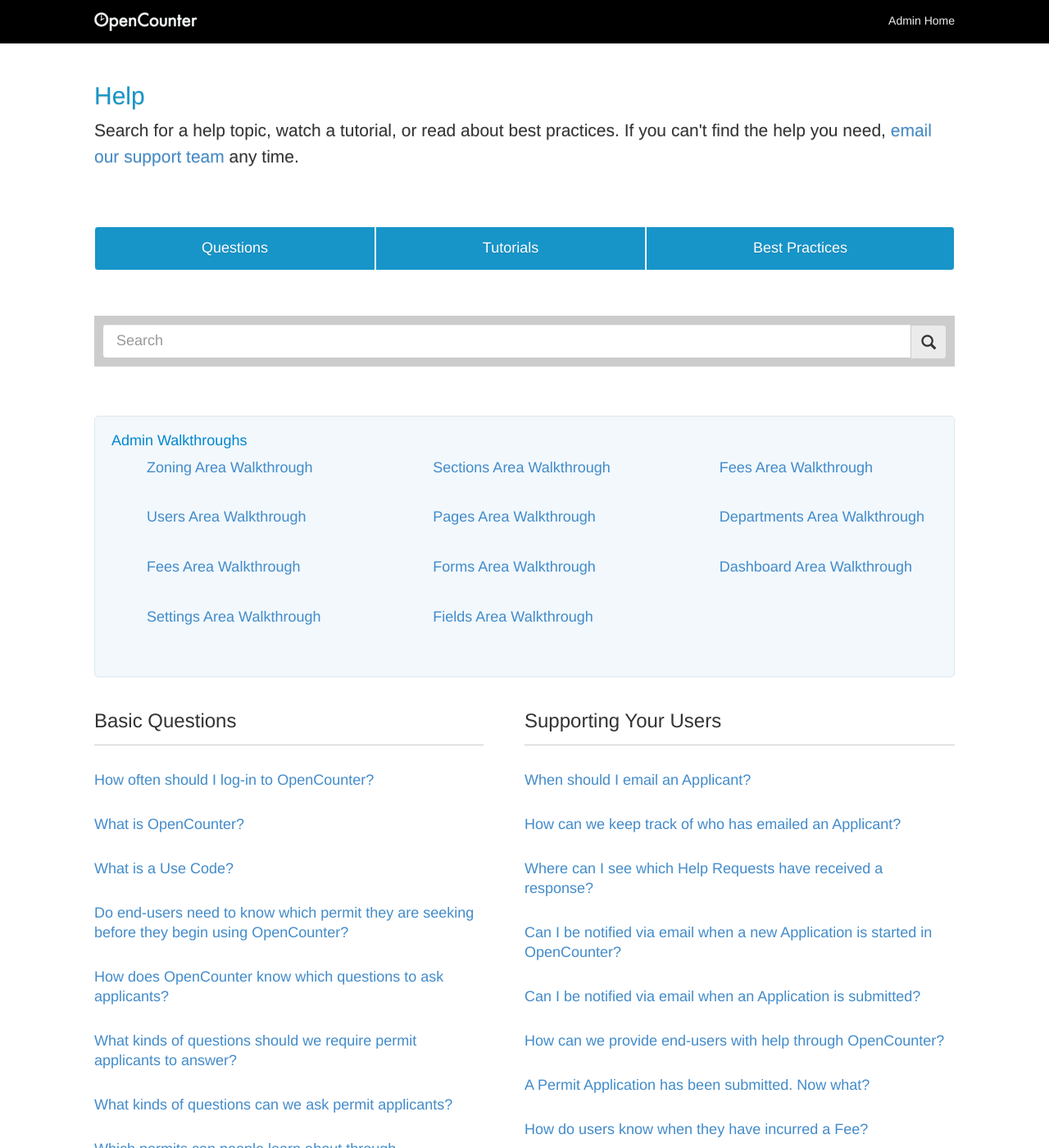
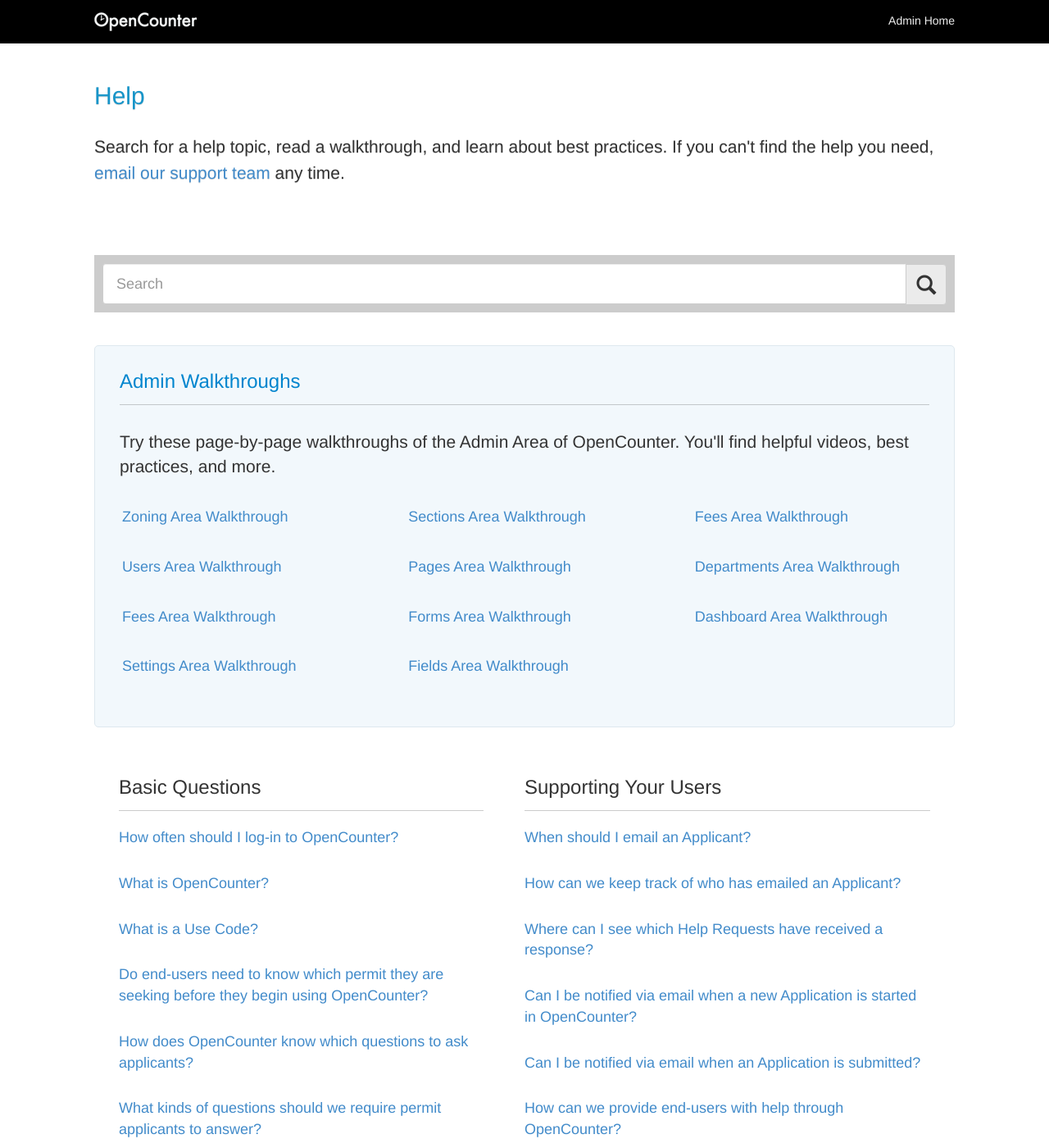
Before and after one commit to opencounter/helpdesk, a Jekyll site: the page built from index.html, in a window 1280 px wide and 1400 px high. Shown: the whole window at 82% size. Built offline with Jekyll 4.4.1, drawn with Linux system fonts in a browser that asks for light colours; nearby versions of some CDN libraries; Markdown is read by kramdown in place of the engine named in the settings; comment, search, counter and statistics services are not loaded.

Commit message:
stylings for search results, home page whitespace

```diff
--- a/_includes/subnav.html
+++ b/_includes/subnav.html
@@ -2,12 +2,14 @@
   <div class="container">
     <div class="header-content">
       <h2>Help</h2>
-      <p>Search for a help topic, watch a tutorial, or read about best practices. If you can't find the help you need, <a href="mailto:hello@opencounter.us">email our support team</a> any time.</p>
+      <p>Search for a help topic, read a walkthrough, and learn about best practices. If you can't find the help you need,<!-- </br> --> <a href="mailto:hello@opencounter.us">email our support team</a> any time.</p>
     </div>
-    <div class="header-subnav btn-group btn-group-justified">
+  </div>
+</div>
+
+<!-- This is the button group subnav -->
+<!--<div class="header-subnav btn-group btn-group-justified">
       <a class="btn btn-default" role="button" href="{{ page.base_url }}"><h4>Questions</h4></a>
       <a class="btn btn-default" role="button" href="/configuration.html"><h4>Tutorials</h4></a>
       <a class="btn btn-default" role="button" href="/citizens.html"><h4>Best Practices</h4></a>
-    </div>
-  </div>
-</div>
+    </div>-->
--- a/_includes/walkthrough-list.html
+++ b/_includes/walkthrough-list.html
@@ -1,6 +1,7 @@
   <div class="walkthroughs">
-    <h4>Admin Walkthroughs</h4>
-      <div class="col-md-4">
+    <h3>Admin Walkthroughs</h3>
+    <p class="lead walkthroughs-subhead">Try these page-by-page walkthroughs of the Admin Area of OpenCounter. You'll find helpful videos, best practices, and more.</p>
+      <div class="walkthroughs-column col-md-4">
         <ul>
           {% for post in site.categories.walkthrough limit:4 %}
           <li>
@@ -11,7 +12,7 @@
           {% endfor %}
         </ul>
       </div>
-      <div class="col-md-4">
+      <div class="walkthroughs-column col-md-4">
         <ul>
           {% for post in site.categories.walkthrough limit:4 offset:4 %}
           <li>
@@ -22,7 +23,7 @@
           {% endfor %}
         </ul>
       </div>
-      <div class="col-md-4">
+      <div class="walkthroughs-column col-md-4">
         <ul>
           {% for post in site.categories.walkthrough limit:4 offset:8 %}
           <li>
--- a/_layouts/faq-home.html
+++ b/_layouts/faq-home.html
@@ -10,13 +10,14 @@
     <!-- Docs master nav -->
     {% include nav-main.html %}
 
-    <!-- Docs subnav and title -->
+    <!-- Docs subnav and header / title -->
     {% include subnav.html %}
 
     <div class="container bs-docs-container faq-container">
       {% include search.html %}
       <div class="row">
         <div class="col-md-12" role="main">
+          <!-- Walkthrough Partial -->
           {% include walkthrough-list.html %}
           {{ content }}
         </div>
--- a/assets/css/docs.css
+++ b/assets/css/docs.css
@@ -346,6 +346,7 @@ small a:hover {
 }
 .bs-header h2 {
   color: #1795c9;
+  margin-bottom: 30px;
 }
 .bs-header p {
   font-weight: 300;
@@ -1244,7 +1245,7 @@ h1[id] {
 .header-content {
   display: inline-block;
   width: 100%;
-  margin-bottom: 60px;
+  margin-bottom: 20px;
 }
 
 .header-subnav {
@@ -1280,14 +1281,15 @@ h1[id] {
 /* Search form ID */
 #search-query {
   font-size: 18px;
-  padding: 20px 16px;
+  padding: 24px 16px;
 }
 
 .search-submit {
   color: #333;
   background-color: #ebebeb;
-  font-size: 18px;
-  padding: 11px 30px 11px 12px;
+  font-size: 24px;
+  line-height: 36px;
+  padding-right: 36px;
 }
 .form-control:focus {
   border-color: rgba(0,0,0,0.25);
@@ -1298,14 +1300,22 @@ h1[id] {
 #search-results {
   height: auto;
   width: auto;
+  padding: 0px 30px;
   border-bottom: 1px solid
   border-color: rgba(0,0,0,0.20);
   margin-bottom: 40px;
 }
 
+#search-results article h4 {
+  padding-bottom: 10px;
+  border-bottom: 1px solid;
+  border-color: rgba(0,0,0,0.20);
+}
+
 .faq-list {
   height: auto;
   width: auto;
+  margin: 0px 30px;
 }
 
 .faq-column#left {
@@ -1332,6 +1342,7 @@ h1[id] {
   width: 100%;
   float: left;
   margin-bottom: 10px;
+  margin-right: 40px;
 }
 
 .post_info h4 {
@@ -1413,7 +1424,11 @@ h1[id] {
   border: 1px solid #dee8ef;
   background-color: #f2f8fc;
   border-radius: 5px;
-  margin: 20px 0px;
+  margin: 0px 0px 40px 0px;
+}
+
+.walkthroughs-column {
+  padding-top: 15px;
 }
 
 .walkthroughs li {
@@ -1423,8 +1438,15 @@ h1[id] {
 
 }
 
-.walkthroughs h4 {
-  margin-top: 20px;
-  padding-left: 20px;
+.walkthroughs h3 {
+  margin: 30px;
   color: #0085ce;
 }
+
+.walkthroughs .walkthroughs-subhead {
+  margin: 0px 30px 20px 30px;
+}
+
+.walkthroughs ul {
+  padding-left: 10px;
+}
--- a/index.html
+++ b/index.html
@@ -10,7 +10,6 @@ base_url: "../"
 <!-- Overview
 ================================================== -->
 
-  {{ include walkthrough-list.html }}
 
   <div class="faq-list">
     <div class="col-md-6 faq-column" id="left">
@@ -18,7 +17,7 @@ base_url: "../"
         <h3>Basic Questions</h3>
         {% for post in site.categories.basic %}
         <div class="post_info">
-          <h4><a href="{{ post.url }}">{{ post.title }}</a></h4>
+          <p><a href="{{ post.url }}">{{ post.title }}</a></p>
         </div>
         {% endfor %}
       </div>
@@ -26,7 +25,7 @@ base_url: "../"
         <h3>Metrics & Management</h3>
         {% for post in site.categories.metrics %}
         <div class="post_info">
-          <h4><a href="{{ post.url }}">{{ post.title }}</a></h4>
+          <p><a href="{{ post.url }}">{{ post.title }}</a></p>
         </div>
         {% endfor %}
       </div>
@@ -36,7 +35,7 @@ base_url: "../"
         <h3>Supporting Your Users</h3>
         {% for post in site.categories.support %}
         <div class="post_info">
-          <h4><a href="{{ post.url }}">{{ post.title }}</a></h4>
+          <p><a href="{{ post.url }}">{{ post.title }}</a></p>
         </div>
         {% endfor %}
       </div>
@@ -44,7 +43,7 @@ base_url: "../"
         <h3>Configuring OpenCounter</h3>
         {% for post in site.categories.configuration %}
         <div class="post_info">
-          <h4><a href="{{ post.url }}">{{ post.title }}</a></h4>
+          <p><a href="{{ post.url }}">{{ post.title }}</a></p>
         </div>
         {% endfor %}
       </div>
@@ -52,7 +51,7 @@ base_url: "../"
         <h3>Zoning & Land Use</h3>
         {% for post in site.categories.zoning %}
         <div class="post_info">
-          <h4><a href="{{ post.url }}">{{ post.title }}</a></h4>
+          <p><a href="{{ post.url }}">{{ post.title }}</a></p>
         </div>
       {% endfor %}
       </div>
```
